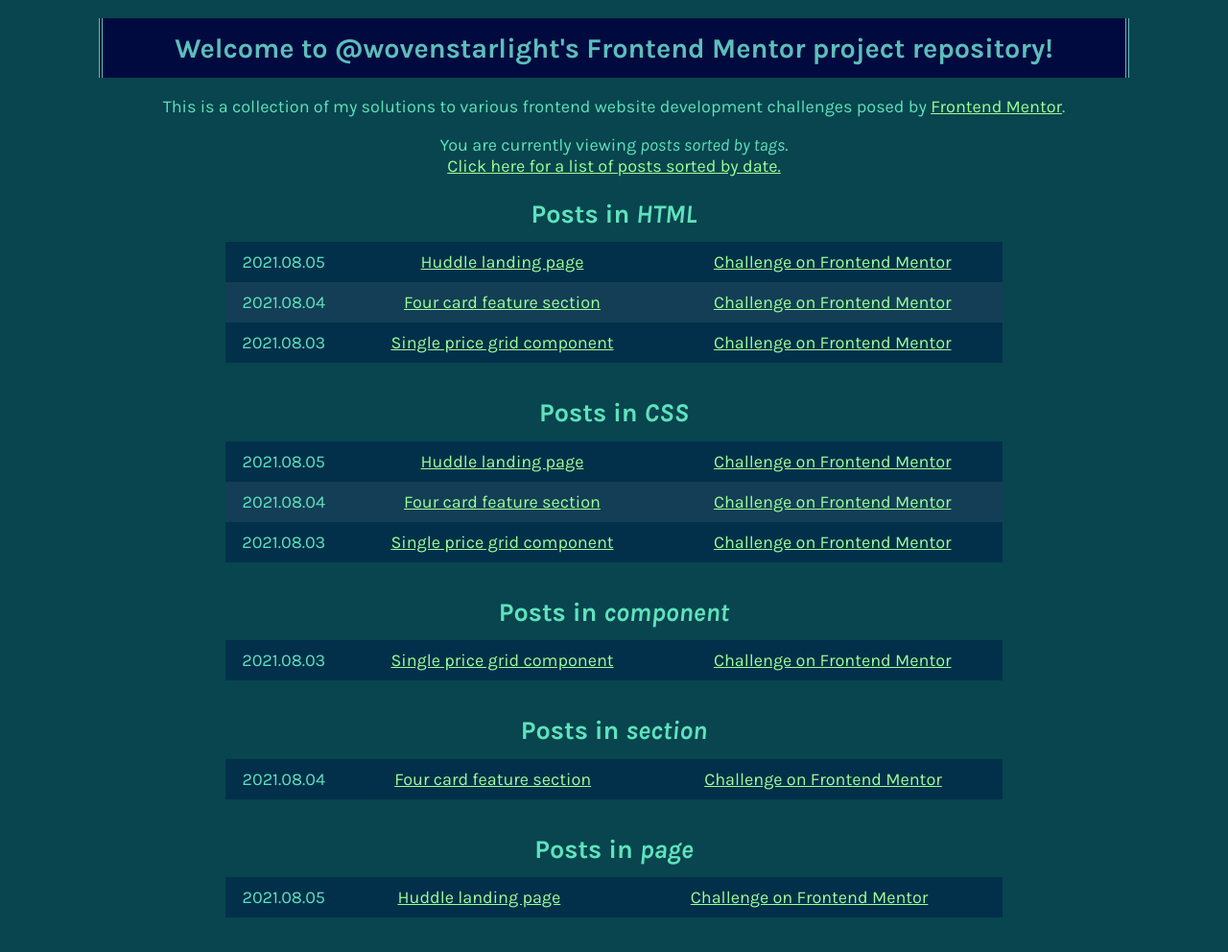
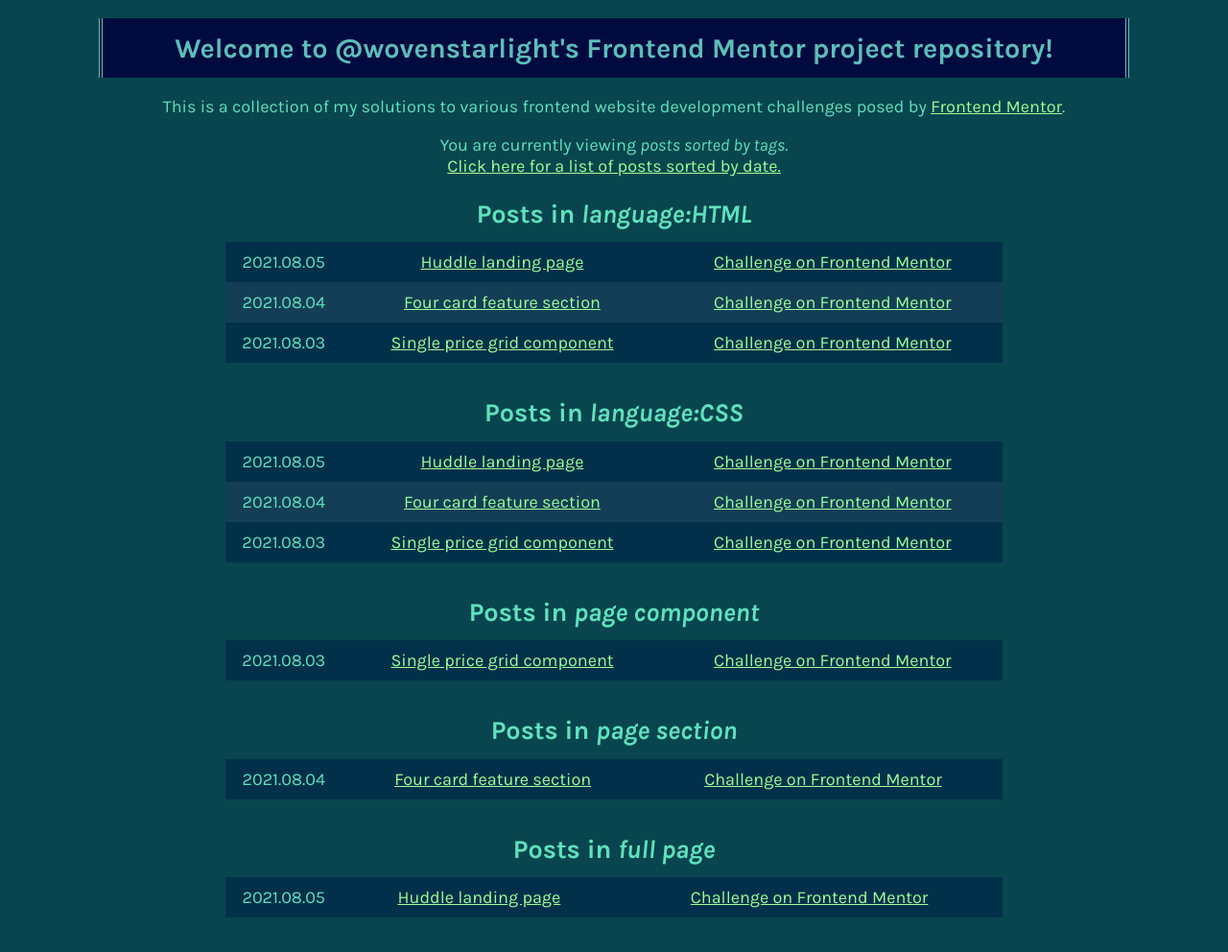
Before and after one commit to wovenstarlight/frontend-projects, a Jekyll site: the page built from indexbytags.html, in a window 1280 px wide. Shown: the whole page at 96% size. Built offline with Jekyll 4.4.1, drawn with Linux system fonts in a browser that asks for light colours.

Commit message:
Updated tag names for clarity

```diff
--- a/_posts/2021-08-03-single-price-grid-component.html
+++ b/_posts/2021-08-03-single-price-grid-component.html
@@ -2,7 +2,7 @@
 projectlink:	single-price-grid-component
 projectname:	Single price grid component
 frontend:		https://www.frontendmentor.io/challenges/single-price-grid-component-5ce41129d0ff452fec5abbbc
-tags:			[HTML, CSS, component]
+tags:			[language:HTML, language:CSS, page component]
 ---
 <section class="joinmodule">
 
--- a/_posts/2021-08-04-four-card-feature-section.html
+++ b/_posts/2021-08-04-four-card-feature-section.html
@@ -2,7 +2,7 @@
 projectlink:	four-card-feature-section
 projectname:	Four card feature section
 frontend:		https://www.frontendmentor.io/challenges/four-card-feature-section-weK1eFYK
-tags:			[HTML, CSS, section]
+tags:			[language:HTML, language:CSS, page section]
 ---
 <section class="module">
 	<h2>Reliable, efficient delivery<br />
--- a/_posts/2021-08-05-huddle-landing-page.html
+++ b/_posts/2021-08-05-huddle-landing-page.html
@@ -3,7 +3,7 @@ projectlink:	huddle-landing-page
 projectname:	Huddle landing page
 frontend:		https://www.frontendmentor.io/challenges/huddle-landing-page-with-a-single-introductory-section-B_2Wvxgi0
 links:			["https://cdnjs.cloudflare.com/ajax/libs/font-awesome/5.13.0/css/all.min.css"]
-tags:			[HTML, CSS, page]
+tags:			[language:HTML, language:CSS, full page]
 ---
 <section id="content">
 	<img src="{{ site.baseurl }}/assets/{{ page.projectlink }}/logo.svg" alt="Huddle">
```
